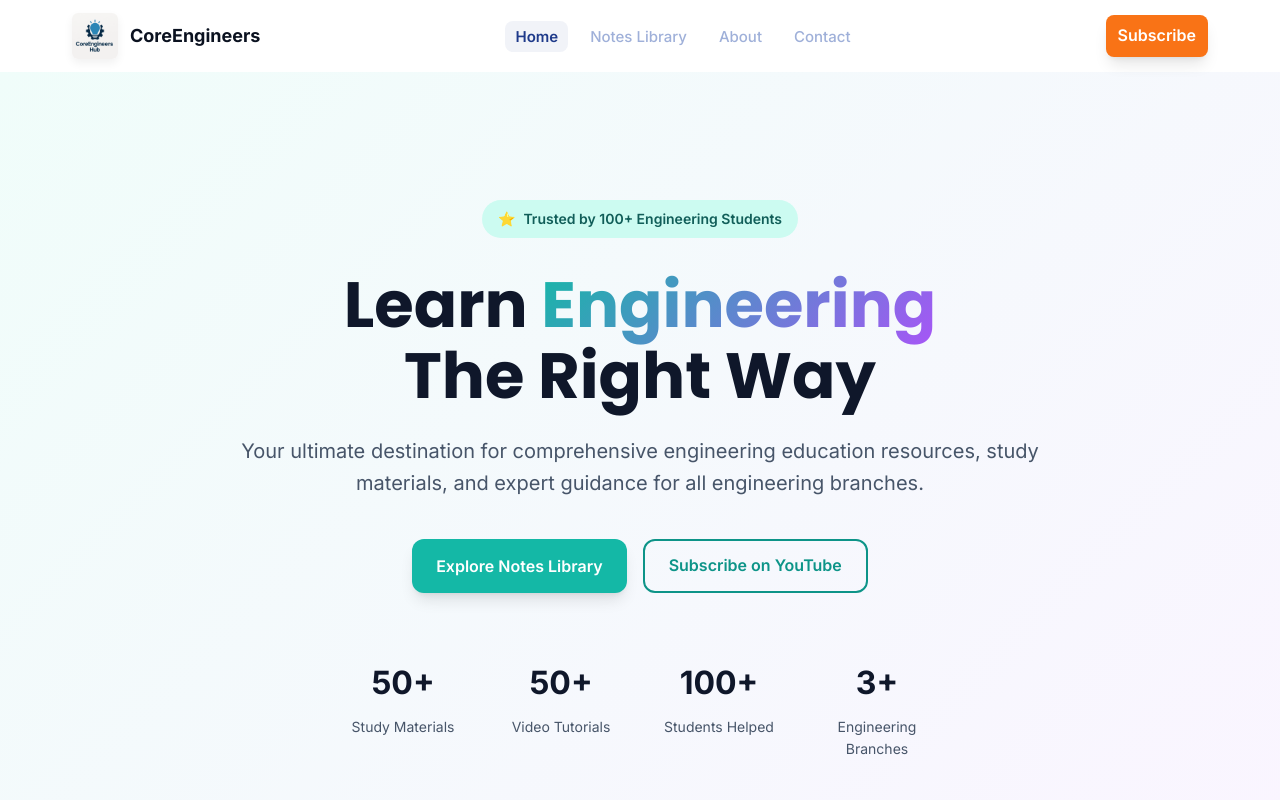
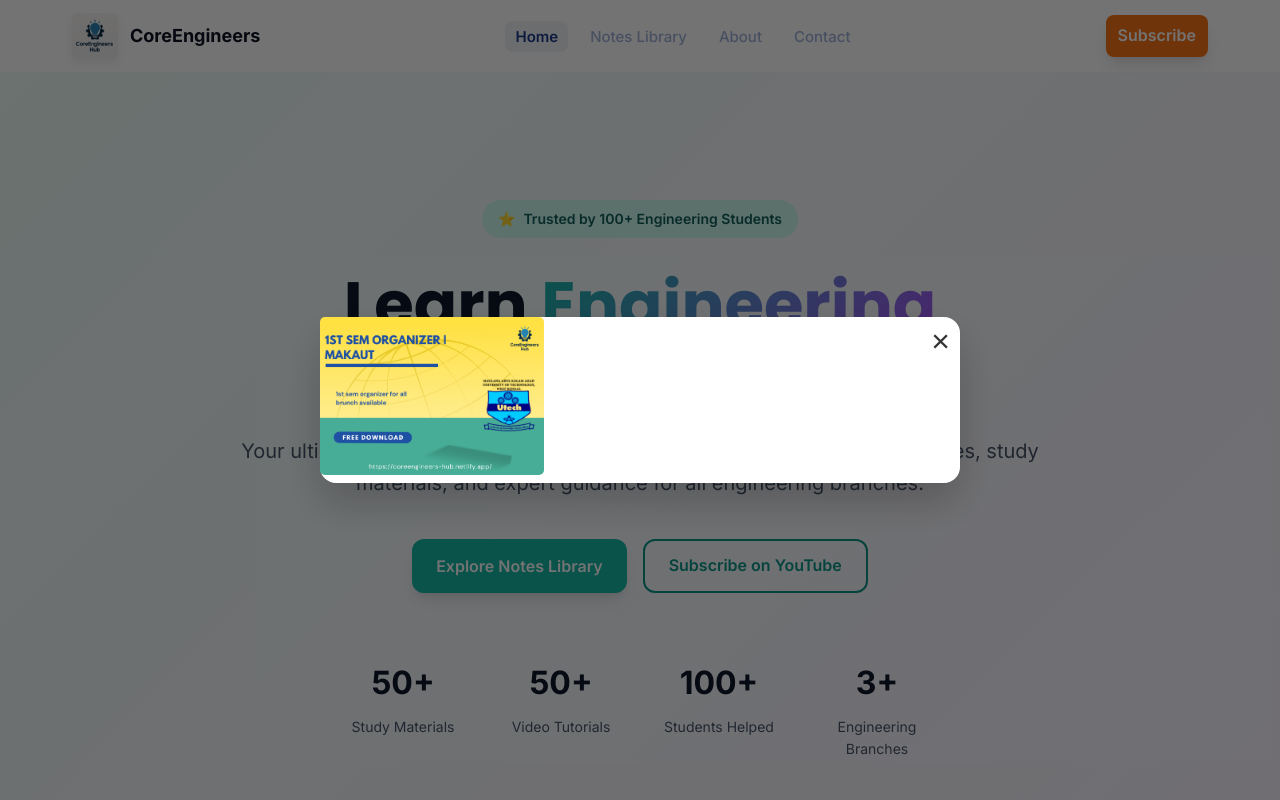
Before and after one commit to mrsouvick/CoreEngineers-Hub-1, a React (Vite) app: page / in a window 1280 px wide. Shown: the top 800 px of the page. Built offline with nearby package versions, Linux system fonts and the light colour scheme.

Commit message:
popup added

```diff
--- a/src/App.jsx
+++ b/src/App.jsx
@@ -1,10 +1,17 @@
 import React, { useState } from 'react';
+
 import Header from './components/Header';
 import Footer from './components/Footer';
 import Home from './pages/Home';
 import Notes from './pages/Notes';
 import About from './pages/About';
 import Contact from './pages/Contact';
+
+// Popup Component
+import PopupImage from './components/PopupImage';
+
+// Your actual image inside public/assets/
+const POPUP_IMAGE_PATH = "/assets/pop-up.png";
 
 function App() {
   const [currentPage, setCurrentPage] = useState('home');
@@ -14,11 +21,11 @@ function App() {
       case 'home':
         return <Home onPageChange={setCurrentPage} />;
       case 'notes':
-        return <Notes />;
+        return <Notes onPageChange={setCurrentPage} />;
       case 'about':
-        return <About />;
+        return <About onPageChange={setCurrentPage} />;
       case 'contact':
-        return <Contact />;
+        return <Contact onPageChange={setCurrentPage} />;
       default:
         return <Home onPageChange={setCurrentPage} />;
     }
@@ -27,9 +34,17 @@ function App() {
   return (
     <div className="App">
       <Header currentPage={currentPage} onPageChange={setCurrentPage} />
+
+      {/* Popup Image */}
+      <PopupImage
+        image={POPUP_IMAGE_PATH}
+        delay={1500}  // show after 1.5 sec
+      />
+
       <main>
         {renderPage()}
       </main>
+
       <Footer onPageChange={setCurrentPage} />
     </div>
   );
--- /dev/null
+++ b/src/components/PopupImage.css
@@ -0,0 +1,47 @@
+.popup-overlay {
+  position: fixed;
+  inset: 0;
+  background: rgba(0, 0, 0, 0.55);
+  display: flex;
+  align-items: center;
+  justify-content: center;
+  z-index: 2000;
+}
+
+.popup-box {
+  background: white;
+  border-radius: 16px;
+  padding: 0;
+  position: relative;
+  animation: fadeScale 0.3s ease-out;
+  max-width: 50%;
+  box-shadow: 0 20px 40px rgba(0,0,0,0.2);
+}
+
+.popup-close {
+  position: absolute;
+  right: 10px;
+  top: 6px;
+  background: transparent;
+  border: none;
+  font-size: 32px;
+  cursor: pointer;
+  color: #333;
+}
+
+.popup-image {
+  width: 35%;
+  height: auto;
+  border-radius: 5px;
+}
+
+@keyframes fadeScale {
+  from {
+    opacity: 0;
+    transform: scale(0.85);
+  }
+  to {
+    opacity: 1;
+    transform: scale(1);
+  }
+}
--- /dev/null
+++ b/src/components/PopupImage.jsx
@@ -0,0 +1,31 @@
+import React, { useState, useEffect } from "react";
+import "./PopupImage.css";
+
+const PopupImage = ({ image, delay = 1000 }) => {
+  const [open, setOpen] = useState(false);
+
+  useEffect(() => {
+    const timer = setTimeout(() => setOpen(true), delay);
+    return () => clearTimeout(timer);
+  }, [delay]);
+
+  if (!open) return null;
+
+  const closePopup = () => setOpen(false);
+
+  return (
+    <div className="popup-overlay" onClick={closePopup}>
+      <div className="popup-box" onClick={(e) => e.stopPropagation()}>
+        <button className="popup-close" onClick={closePopup}>×</button>
+
+        <img
+          src={image}
+          alt="Popup Banner"
+          className="popup-image"
+        />
+      </div>
+    </div>
+  );
+};
+
+export default PopupImage;
```
Also changed, not shown: public/assets/pop-up.png (added).
